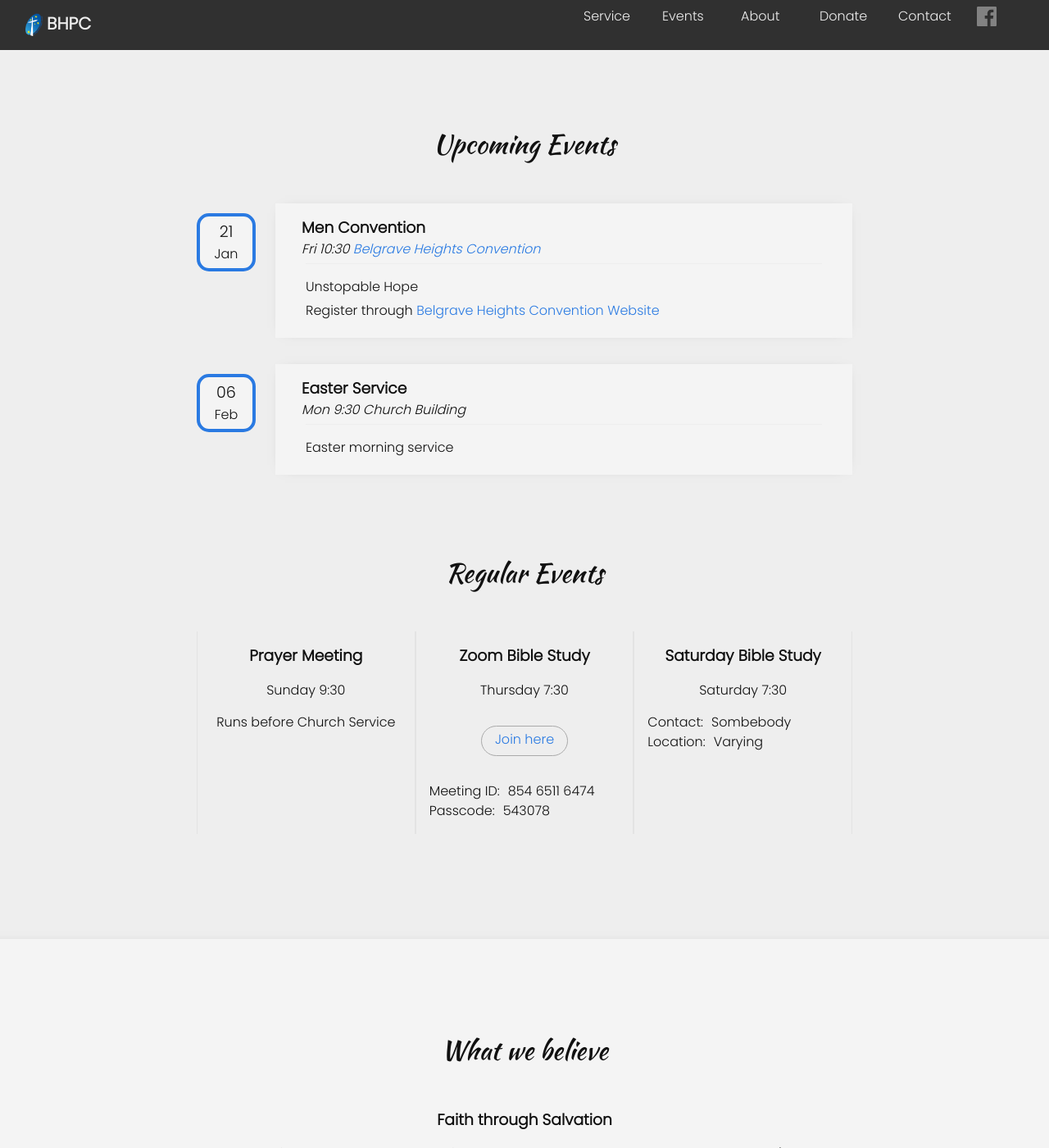
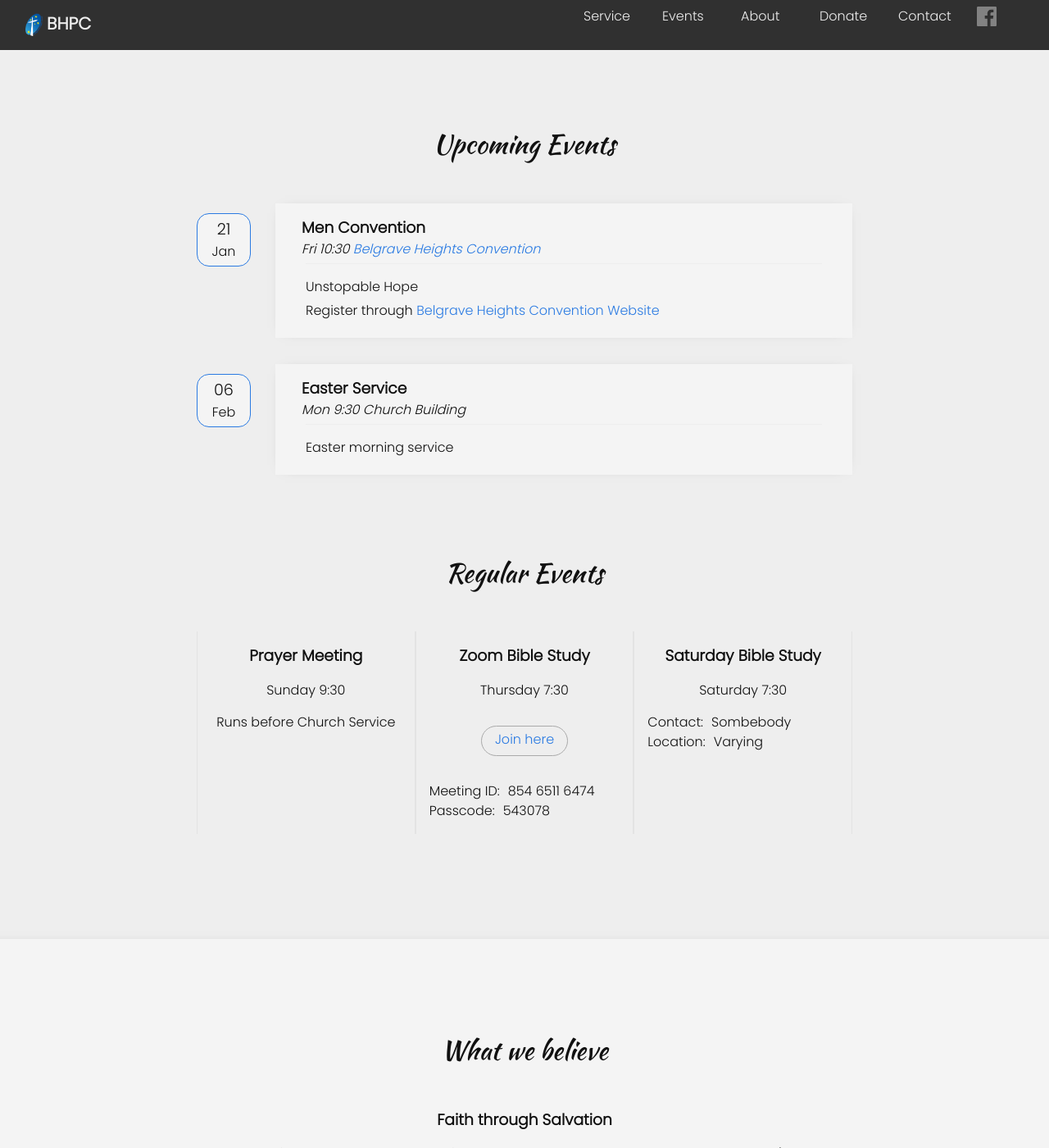
Before and after one commit to mdsimmo/bhcs2, a Jekyll site: the page built from index.markdown, in a window 1280 px wide and 1400 px high, scrolled down 711 px. Shown: the whole window at 82% size. Built offline with Jekyll 4.4.1, drawn with Linux system fonts in a browser that asks for light colours.

Commit message:
Thinner event data border

```diff
--- a/_sass/site/_layout.scss
+++ b/_sass/site/_layout.scss
@@ -239,7 +239,7 @@ article {
     padding: 0.3em 0;
     width: 4em;
     text-align: center;
-    border: 4px solid $brand-color;
+    border: 1px solid $brand-color;
     border-radius: 15px;
     float: left;
     margin-top: -2em;
```
